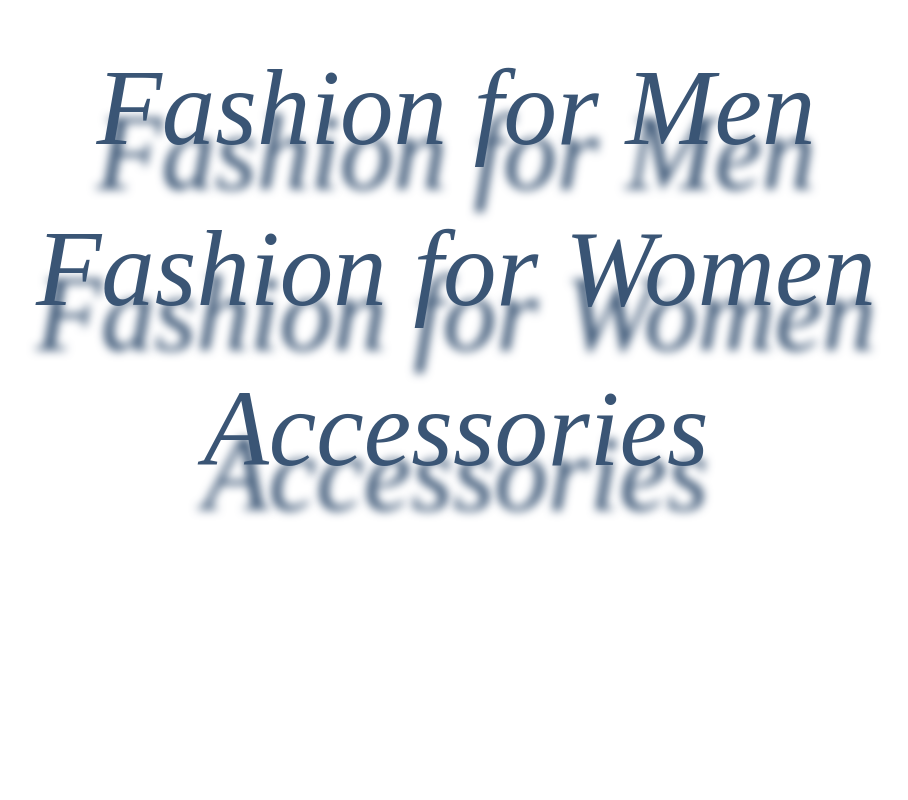
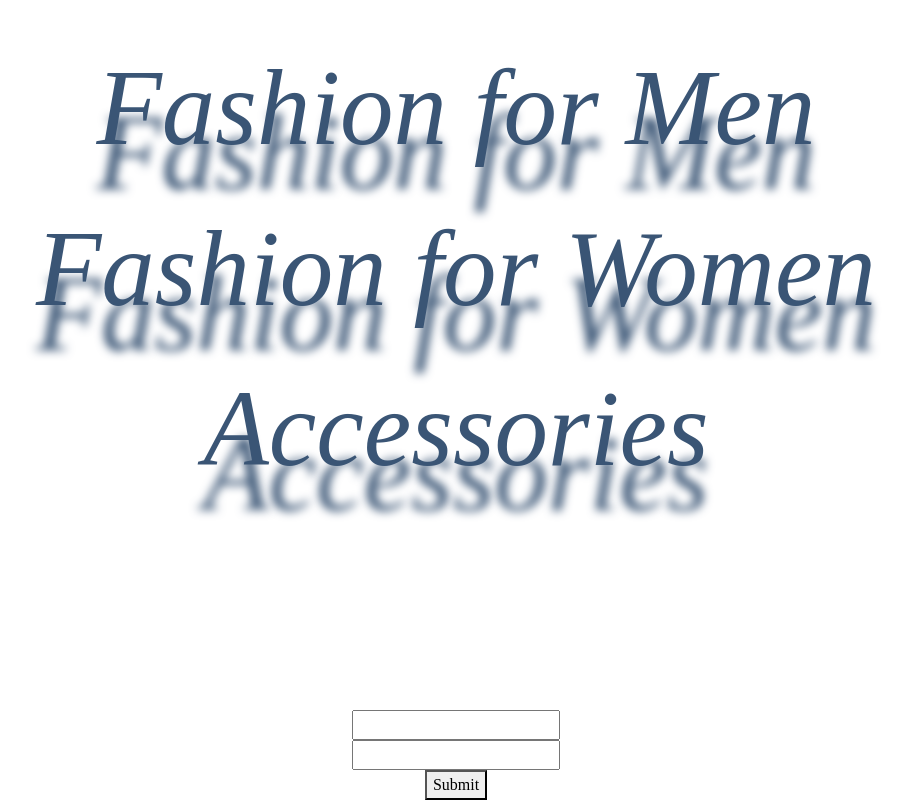
Before and after one commit to juanbonami/e-commerce-front-end, a React (Create React App) app: page / in a window 1280 px wide. Shown: the part 4094-4894 px from the top of the page, without its empty margins (184-1092 px from the left). Before the commit the page ends 4804 px from the top, so only its background shows below. Built offline with nearby package versions, Linux system fonts and the light colour scheme; a web font is replaced by a local one.

Commit message:
added component to defaultpage

```diff
--- a/src/components/DefaultPage.js
+++ b/src/components/DefaultPage.js
@@ -1,5 +1,6 @@
 import React, { Component } from 'react';
 import Header from './Header';
+import Checkout from './Checkout';
 import logo from '../images/model2.jpg';
 import logo2 from '../images/model1.jpg';
 import logo3 from '../images/model3.jpg';
@@ -26,6 +27,7 @@ export default class DefaultPage extends Component {
     <br /> Accessories </Col>
   </Row>
 </Container>
+<Checkout />
             </div>
         )
     }
```
